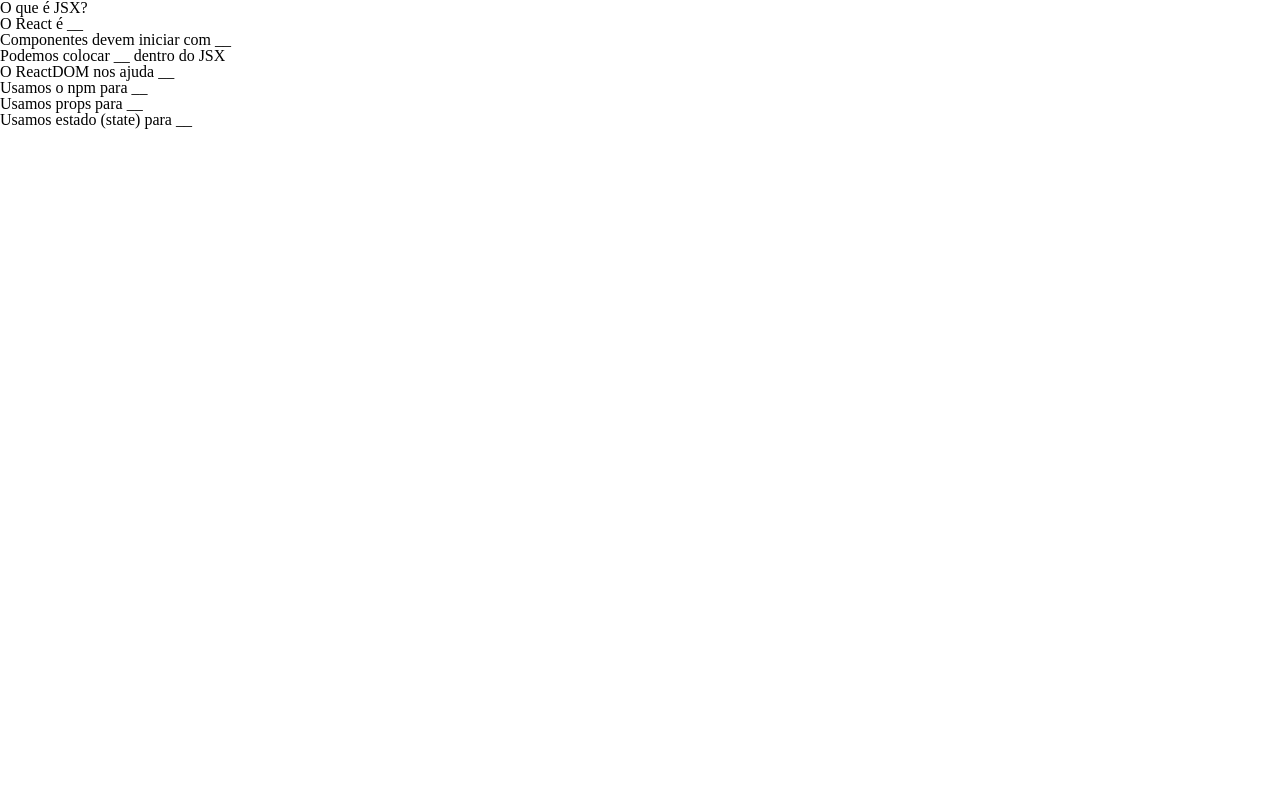
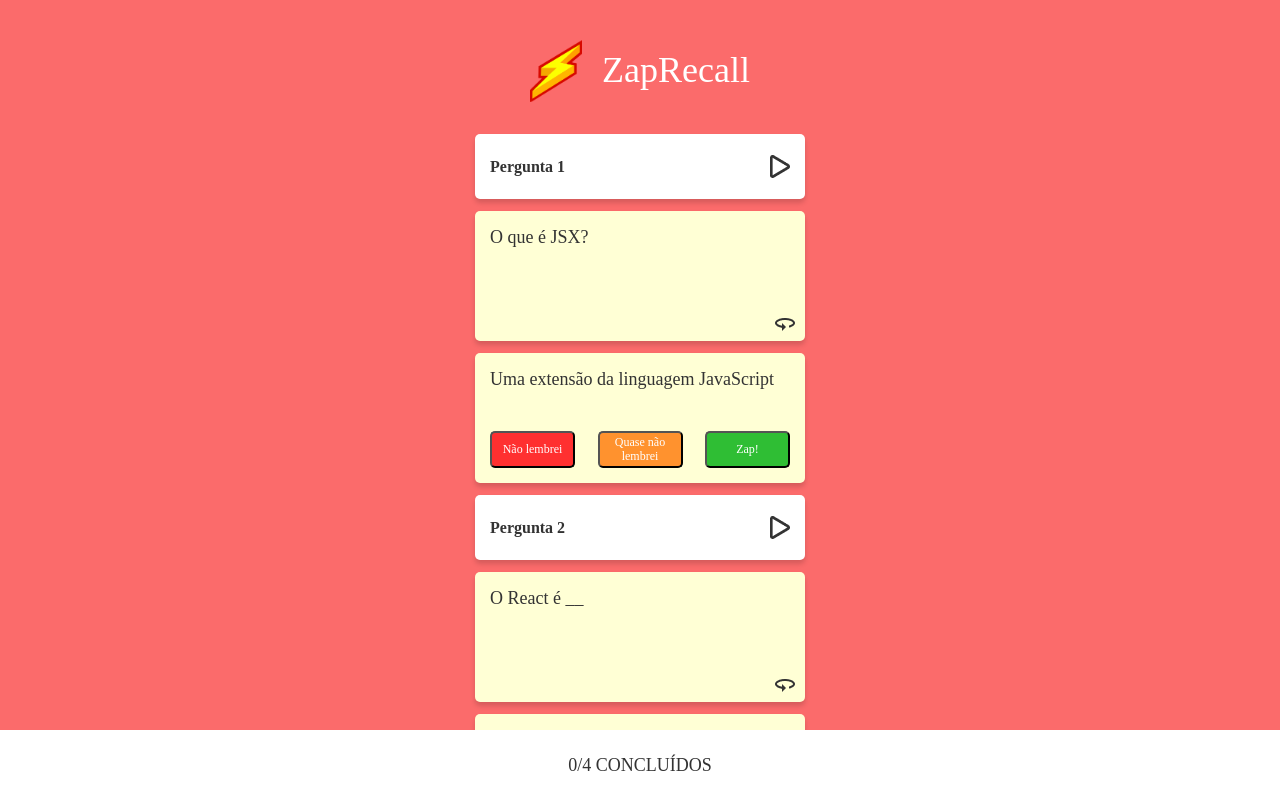
Before and after one commit to kendy-karakawa/projeto9-zaprecall, a React (Create React App) app: page / in a window 1280 px wide. Shown: the top 798 px of the page. Built offline with nearby package versions, Linux system fonts and the light colour scheme.

Commit message:
layout esta quase pronto

```diff
--- a/src/App.js
+++ b/src/App.js
@@ -1,12 +1,27 @@
+import styled from "styled-components";
+import React from "react";
+import Logo from "./components/Logo";
 import Cards from "./components/Cards";
+import Footer from "./components/Footer";
 
 export default function App() {
-
-
   return (
-    <div>
-
+    <ScreenContainer>
+      <Logo/>
       <Cards />
-    </div>
+      <Footer />
+    </ScreenContainer>
   );
 }
+
+const ScreenContainer = styled.div`
+  background-color: #fb6b6b;
+  width: 100vw;
+  min-height: 100vh;
+  display: flex;
+  flex-direction: column;
+  align-items: center;
+  margin: 0px;
+  padding: 0px;
+  padding-bottom: 200px;
+`;
--- a/src/assets/css/style.css
+++ b/src/assets/css/style.css
@@ -1,4 +1,4 @@
-.screen-container{
+/* .screen-container{
   background-color: #FB6B6B;
   width: 100vw;
   min-height: 100vh;
@@ -8,20 +8,20 @@
   margin: 0px;
   padding: 0px;
   padding-bottom: 200px;
-}
+} */
 
-.logo-container {
+/* .logo-container {
   display: flex;
   align-items: center;
   margin: 40px 0 20px 0;
 
-}
+} */
 
-.logo-container img {
+/* .logo-container img {
   width: 52px;
-}
+} */
 
-.logo-container h1 {
+/* .logo-container h1 {
   font-family: 'Righteous';
   font-style: normal;
   font-weight: 400;
@@ -29,9 +29,9 @@
   line-height: 45px;
   color: #FFFFFF;
   margin-left: 20px;
-}
+} */
 
-.footer-concluidos {
+/* .footer-concluidos {
   width: 100%;
   min-height: 50px;
   background-color: #FFFFFF;
@@ -46,7 +46,7 @@
   font-size: 18px;
   color: #333333;
   padding: 10px;
-}
+} */
 
 .footer-concluidos > .container-botoes {
   display: flex;
@@ -80,7 +80,7 @@
   padding:5px;
 }
 
-.pergunta-fechada {
+/* .pergunta-fechada {
   width: 300px;
   height: 35px;
   background-color: #FFFFFF;
@@ -100,9 +100,9 @@
   font-size: 16px;
   line-height: 19px;
   color: #333333;
-}
+} */
 
-.pergunta-aberta {
+/* .pergunta-aberta {
   width: 300px;
   margin: 12px;
   padding: 15px;
@@ -120,10 +120,10 @@
   display: flex;
   flex-direction: column;
   justify-content: space-between;
-}
+} */
 
-.pergunta-aberta > img{
+/* .pergunta-aberta > img{
   position: absolute;
   bottom: 10px;
   right: 10px;
-}
+} */
--- a/src/components/Cards.js
+++ b/src/components/Cards.js
@@ -1,29 +1,180 @@
-export default function Cards(){
+import styled from "styled-components";
+import setaPlay from "../assets/img/seta_play.png";
+import virar from "../assets/img/seta_virar.png"
 
-    const cardList = [
-        { key: 1, question: "O que é JSX?", answer: "Uma extensão da linguagem JavaScript" },
-        { key: 2, question: "O React é __", answer: "Uma biblioteca JavaScript para construção de interfaces" },
-        { key: 3, question: "Componentes devem iniciar com __", answer: "Letra maiúscula" },
-        { key: 4, question: "Podemos colocar __ dentro do JSX", answer: "expressões" },
-        { key: 5, question: "O ReactDOM nos ajuda __", answer: "Interagindo com a DOM para colocar componentes React na mesma" },
-        { key: 6, question: "Usamos o npm para __", answer: "Gerenciar os pacotes necessários e suas dependências" },
-        { key: 7, question: "Usamos props para __", answer: "Passar diferentes informações para componentes" },
-        { key: 8, question: "Usamos estado (state) para __", answer: "Dizer para o React quais informações quando atualizadas devem renderizar a tela novamente" }
-      ]
+export default function Cards() {
+  const cardList = [
+    {
+      key: 1,
+      question: "O que é JSX?",
+      answer: "Uma extensão da linguagem JavaScript",
+    },
+    {
+      key: 2,
+      question: "O React é __",
+      answer: "Uma biblioteca JavaScript para construção de interfaces",
+    },
+    {
+      key: 3,
+      question: "Componentes devem iniciar com __",
+      answer: "Letra maiúscula",
+    },
+    {
+      key: 4,
+      question: "Podemos colocar __ dentro do JSX",
+      answer: "expressões",
+    },
+    {
+      key: 5,
+      question: "O ReactDOM nos ajuda __",
+      answer: "Interagindo com a DOM para colocar componentes React na mesma",
+    },
+    {
+      key: 6,
+      question: "Usamos o npm para __",
+      answer: "Gerenciar os pacotes necessários e suas dependências",
+    },
+    {
+      key: 7,
+      question: "Usamos props para __",
+      answer: "Passar diferentes informações para componentes",
+    },
+    {
+      key: 8,
+      question: "Usamos estado (state) para __",
+      answer:
+        "Dizer para o React quais informações quando atualizadas devem renderizar a tela novamente",
+    },
+  ];
 
-
-    return (
-        <ul>
-           {cardList.map((cardList) => (<li key={cardList.key}>{cardList.question}</li>))}
-        </ul>
-    )
+  return (
+    <ul>
+      {cardList.map((cardList) => (
+        <div>
+          <Fechado key={cardList.key}>
+            <p>{`Pergunta ${cardList.key}`}</p>
+            <img src={setaPlay} alt="setaPlay" />
+          </Fechado>
+          <Aberto>{cardList.question}
+          <img src={virar} alt="virar"/>
+          </Aberto>
+          <Resposta>
+            <p>{cardList.answer}</p>
+            <ContainerButton>
+              <ButtonRed>Não lembrei</ButtonRed>
+              <ButtonYellow>Quase não lembrei</ButtonYellow>
+              <ButtonGreen>Zap!</ButtonGreen>
+            </ContainerButton>
+          </Resposta>
+        </div>
+      ))}
+    </ul>
+  );
 }
 
-{/* <ul>
-{alfabeto.map((alfabeto) => (<li key={alfabeto}>
+const Fechado = styled.li`
+  width: 300px;
+  height: 35px;
+  background-color: #ffffff;
+  margin: 12px;
+  padding: 15px;
+  box-shadow: 0px 4px 5px rgba(0, 0, 0, 0.15);
+  border-radius: 5px;
+  display: flex;
+  align-items: center;
+  justify-content: space-between;
+  p {
+    font-family: "Recursive";
+    font-style: normal;
+    font-weight: 700;
+    font-size: 16px;
+    line-height: 19px;
+    color: #333333;
+  }
+`;
 
-      {alfabeto.toUpperCase()}
+const Aberto = styled.li`
+  width: 300px;
+  margin: 12px;
+  padding: 15px;
+  min-height: 100px;
+  background: #ffffd5;
+  box-shadow: 0px 4px 5px rgba(0, 0, 0, 0.15);
+  border-radius: 5px;
+  font-family: "Recursive";
+  font-style: normal;
+  font-weight: 400;
+  font-size: 18px;
+  line-height: 22px;
+  color: #333333;
+  position: relative;
+  display: flex;
+  flex-direction: column;
+  justify-content: space-between;
+  img {
+    position: absolute;
+    bottom: 10px;
+    right: 10px;
+  }
+`;
 
-  </li>
-))}
-</ul> */}
+const Resposta = styled.li`
+  width: 300px;
+  margin: 12px;
+  padding: 15px;
+  min-height: 100px;
+  background: #ffffd5;
+  box-shadow: 0px 4px 5px rgba(0, 0, 0, 0.15);
+  border-radius: 5px;
+  font-family: "Recursive";
+  font-style: normal;
+  font-weight: 400;
+  font-size: 18px;
+  line-height: 22px;
+  color: #333333;
+  position: relative;
+  display: flex;
+  flex-direction: column;
+  justify-content: space-between;
+`;
+
+const ContainerButton = styled.div`
+  display: flex;
+  justify-content: space-between;
+`;
+const ButtonRed = styled.button`
+  background-color: #ff3030;
+  width: 85px;
+  height: 37px;
+  border-radius: 5px;
+  font-family: "Recursive";
+  font-style: normal;
+  font-weight: 400;
+  font-size: 12px;
+  line-height: 14px;
+  color: #ffffff;
+`;
+const ButtonYellow = styled.button`
+  background-color: #ff922e;
+  width: 85px;
+  height: 37px;
+  border-radius: 5px;
+  font-family: "Recursive";
+  font-style: normal;
+  font-weight: 400;
+  font-size: 12px;
+  line-height: 14px;
+  color: #ffffff;
+`;
+const ButtonGreen = styled.button`
+  background-color: #2fbe34;
+  width: 85px;
+  height: 37px;
+  border-radius: 5px;
+  font-family: "Recursive";
+  font-style: normal;
+  font-weight: 400;
+  font-size: 12px;
+  line-height: 14px;
+  color: #ffffff;
+`;
--- /dev/null
+++ b/src/components/Footer.js
@@ -0,0 +1,22 @@
+import styled from "styled-components";
+
+export default function Footer() {
+  return <FooterConcluidos>0/4 CONCLUÍDOS</FooterConcluidos>;
+}
+
+const FooterConcluidos = styled.div`
+  width: 100%;
+  min-height: 50px;
+  background-color: #ffffff;
+  position: fixed;
+  bottom: 0;
+  display: flex;
+  flex-direction: column;
+  align-items: center;
+  justify-content: center;
+  font-family: "Recursive";
+  font-weight: 400;
+  font-size: 18px;
+  color: #333333;
+  padding: 10px;
+`;
--- /dev/null
+++ b/src/components/Logo.js
@@ -0,0 +1,30 @@
+import styled from "styled-components"
+import logo from "../assets/img/logo.png"
+
+export default function Logo(){
+    return (
+        <LogoContainer>
+            <img src={logo} alt="img do logo"/>
+            <h1>ZapRecall</h1>
+        </LogoContainer>
+    )
+}
+
+const LogoContainer = styled.div`
+  display: flex;
+  align-items: center;
+  margin: 40px 0 20px 0;
+  img {
+  width: 52px;
+  }
+  h1 {
+  font-family: 'Righteous';
+  font-style: normal;
+  font-weight: 400;
+  font-size: 36px;
+  line-height: 45px;
+  color: #FFFFFF;
+  margin-left: 20px;
+}
+
+`
--- a/src/index.js
+++ b/src/index.js
@@ -2,7 +2,7 @@
 import ReactDOM from 'react-dom/client'
 import App from "./App"
 import './assets/css/reset.css'
-import './assets/css/style.css'
+// import './assets/css/style.css'
 
 const root = ReactDOM.createRoot(document.getElementById('root'))
 root.render(
```
